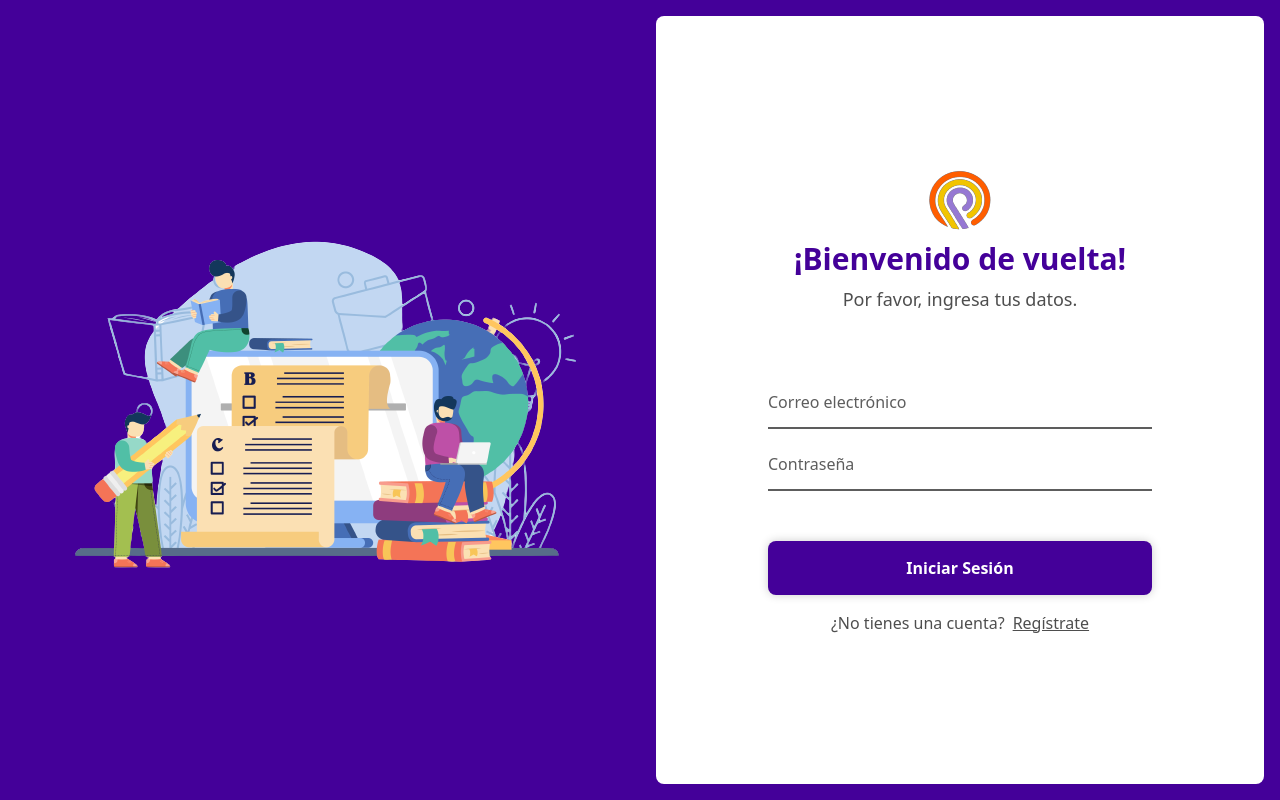
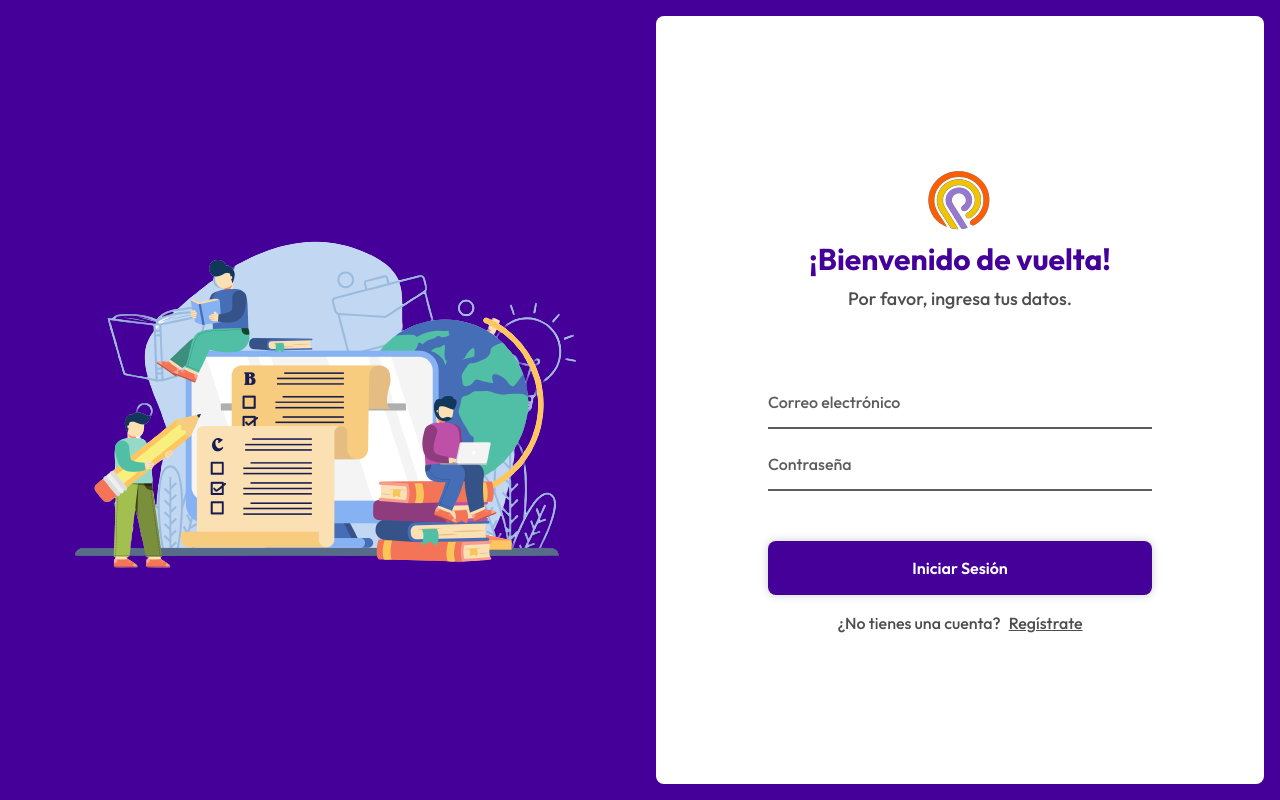
Before and after one commit to LizarzaburuCarlos/path2you, an Astro site in the folder path2you-frontend/: page /login in a window 1280 px wide. Built offline with nearby package versions, Linux system fonts and the light colour scheme; Astro itself is replaced by a stand-in of ours.

Commit message:
font definition

```diff
--- a/path2you-frontend/src/layouts/BaseLayout.astro
+++ b/path2you-frontend/src/layouts/BaseLayout.astro
@@ -22,6 +22,9 @@ const { title, description = defaultDescription } = Astro.props as Props;
     <meta name="generator" content={Astro.generator} />
     <meta name="viewport" content="width=device-width, initial-scale=1.0" />
     <link rel="sitemap" href="/sitemap-index.xml" />
+    <link rel="preconnect" href="https://fonts.googleapis.com">
+    <link rel="preconnect" href="https://fonts.gstatic.com" crossorigin>
+    <link href="https://fonts.googleapis.com/css2?family=Outfit:wght@200;300;400;500;600;700;800;900&display=swap" rel="stylesheet">
     <title>{title}</title>
   </head>
   <script>
@@ -44,4 +47,9 @@ const { title, description = defaultDescription } = Astro.props as Props;
       </div>
     </div>
   </body>
+  <style is:global>
+    * {
+      font-family: "Outfit", sans-serif;
+    }
+  </style>
 </html>
--- a/path2you-frontend/src/layouts/EmptyLayout.astro
+++ b/path2you-frontend/src/layouts/EmptyLayout.astro
@@ -20,6 +20,10 @@ const { title, description = defaultDescription } = Astro.props as Props;
     <meta name="description" content={description} />
     <meta name="generator" content={Astro.generator} />
     <meta name="viewport" content="width=device-width, initial-scale=1.0" />
+    <link rel="sitemap" href="/sitemap-index.xml" />
+    <link rel="preconnect" href="https://fonts.googleapis.com">
+    <link rel="preconnect" href="https://fonts.gstatic.com" crossorigin>
+    <link href="https://fonts.googleapis.com/css2?family=Outfit:wght@200;300;400;500;600;700;800;900&display=swap" rel="stylesheet">
     <title>{title}</title>
     <style>
       /* :root {
@@ -57,4 +61,9 @@ const { title, description = defaultDescription } = Astro.props as Props;
   <body>
     <slot />
   </body>
+  <style is:global>
+    * {
+      font-family: "Outfit", sans-serif;
+    }
+  </style>
 </html>
```
